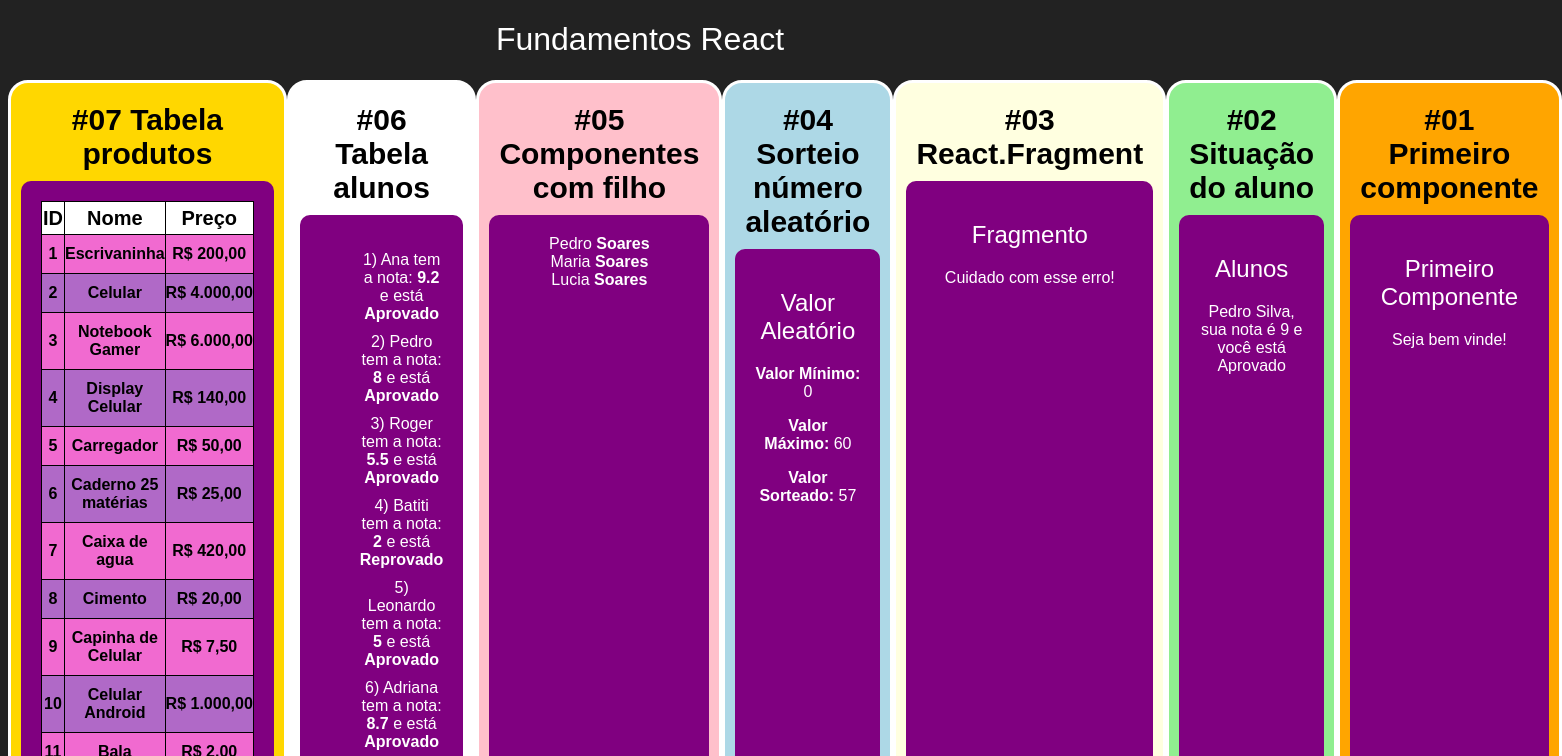
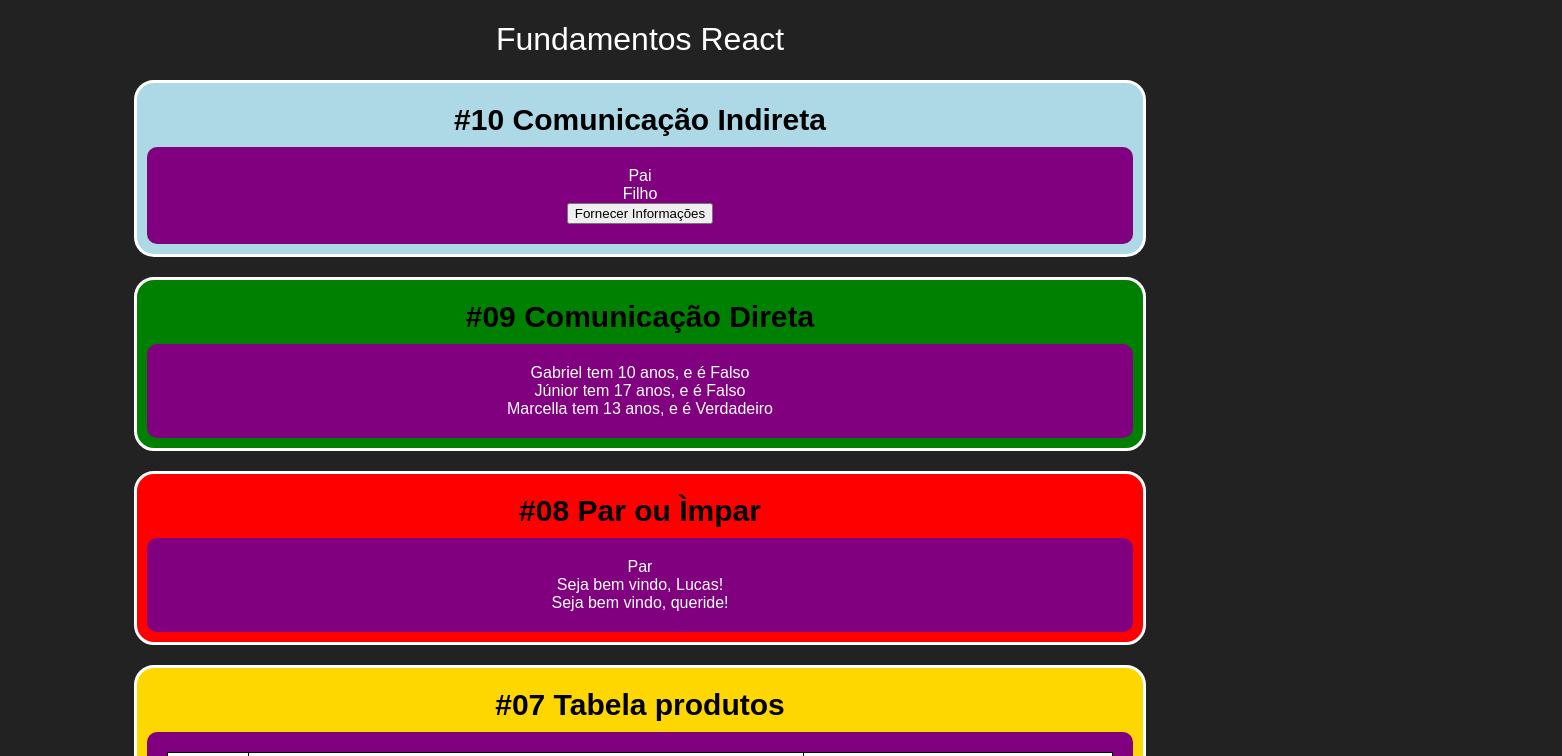
Before and after one commit to lubomfim/aprendendo-react, a React (Create React App) app in the folder aulas/fundamentos/: page / in a window 1280 px wide. Shown: the top 756 px of the page, 1562 px wide, since content can reach past the window. Built offline with nearby package versions, Linux system fonts and the light colour scheme.

Commit message:
Update Readme e aula de comunicação

```diff
--- a/aulas/fundamentos/src/App.css
+++ b/aulas/fundamentos/src/App.css
@@ -2,10 +2,12 @@
   display: flex;
   flex-direction: column;
   justify-content: space-around;
+  max-width: 80%;
+  margin: 0 auto;
 }
 
-@media (min-width: 920px) {
+/* @media (min-width: 920px) {
   .container {
     flex-direction: row;
   }
-}
+} */
--- a/aulas/fundamentos/src/App.jsx
+++ b/aulas/fundamentos/src/App.jsx
@@ -10,11 +10,26 @@ import Familia from './components/basicos/Familia'
 import FamiliaMembro from './components/basicos/FamiliaMebro'
 import ListaAlunos from './components/repeticao/ListaAlunos'
 import TabelaProduto from './components/repeticao/TabelaProdutos'
+import ParOuImpar from './components/condicional/ParOuImpar'
+import UsuarioInfo from './components/condicional/UsuarioInfo'
+import DiretaPai from './components/comunicacao/DiretaPai'
+import IndiretaPai from './components/comunicacao/IndiretaPai'
 
 const App = props =>
   <div id="app">
     <h1>Fundamentos React</h1>
    <div className="container">
+    <Card titulo="#10 Comunicação Indireta" color="lightblue">
+      <IndiretaPai />
+    </Card>
+    <Card titulo="#09 Comunicação Direta" color="green">
+      <DiretaPai />
+    </Card>
+    <Card titulo="#08 Par ou Ìmpar" color="red">
+      <ParOuImpar numero={20}/>
+      <UsuarioInfo usuario={{nome: 'Lucas'}}/>
+      <UsuarioInfo usuario={{email: 'Lucas'}}/>
+    </Card>
     <Card titulo="#07 Tabela produtos" color="gold">
       <TabelaProduto />
     </Card>
--- /dev/null
+++ b/aulas/fundamentos/src/components/comunicacao/DiretaFilho.jsx
@@ -0,0 +1,13 @@
+import React from 'react'
+
+const DiretaFilho = props => {
+  return(
+    <div>
+      <span>{props.text} </span>
+      <span>tem {props.numero} anos, </span>
+      <span>e é {props.bool ? 'Verdadeiro' : 'Falso'}</span>
+    </div>
+  )
+}
+
+export default DiretaFilho
--- /dev/null
+++ b/aulas/fundamentos/src/components/comunicacao/DiretaPai.jsx
@@ -0,0 +1,15 @@
+import React from 'react'
+
+import DiretaFilho from './DiretaFilho'
+
+const DiretaPai = props => {
+  return(
+  <div>
+      <DiretaFilho text="Gabriel"numero={10} bool={false} />
+      <DiretaFilho text="Júnior"numero={17} bool={false} />
+      <DiretaFilho text="Marcella"numero={13} bool={true} />
+  </div>
+  )
+}
+
+export default DiretaPai
--- /dev/null
+++ b/aulas/fundamentos/src/components/comunicacao/IndiretaFilho.jsx
@@ -0,0 +1,12 @@
+import React from 'react'
+
+const IndiretaFilho = props => {
+  return(
+    <div>
+      <div>Filho</div>
+      <button onClick={_ => props.quandoClicar('João', 53, true)}>Fornecer Informações</button>
+    </div>
+  )
+}
+
+export default IndiretaFilho
--- /dev/null
+++ b/aulas/fundamentos/src/components/comunicacao/IndiretaPai.jsx
@@ -0,0 +1,17 @@
+import React from 'react'
+import IndiretaFilho from './IndiretaFilho'
+
+const IndiretaPai = props => {
+  function fornecerInformacoes (nomeParam, idadeParam, nerdParam) {
+      console.log(nomeParam, idadeParam, nerdParam)
+  }
+
+  return(
+  <div>
+    <div>Pai</div>
+   <IndiretaFilho quandoClicar={fornecerInformacoes}></IndiretaFilho>
+  </div>
+  )
+}
+
+export default IndiretaPai
--- /dev/null
+++ b/aulas/fundamentos/src/components/condicional/ParOuImpar.jsx
@@ -0,0 +1,12 @@
+import React from 'react'
+
+const ParOuImpar = (props) => {
+  const isPar = props.numero % 2 === 0
+  return (
+    <div>
+      { isPar ? <span>Par</span> : <span>Ímpar</span>}
+    </div>
+  )
+}
+
+export default ParOuImpar
--- /dev/null
+++ b/aulas/fundamentos/src/components/condicional/UsuarioInfo.jsx
@@ -0,0 +1,19 @@
+import React from 'react'
+import Se from './if'
+
+
+const UsuarioInfo = props => {
+  const usuario = props.usuario || {nome: 'amigo'}
+  return (
+    <div>
+      <Se test={usuario && usuario.nome}>
+        Seja bem vindo, { usuario.nome }!
+      </Se>
+       <Se test={!usuario || !usuario.nome}>
+        Seja bem vindo, queride!
+      </Se>
+    </div>
+  )
+}
+
+export default UsuarioInfo
--- /dev/null
+++ b/aulas/fundamentos/src/components/condicional/if.js
@@ -0,0 +1,9 @@
+const Se = (props) => {
+  if (props.test) {
+    return props.children;
+  } else {
+    return false;
+  }
+};
+
+export default Se;
```
Also changed, not shown: 1 other file (tests, documents, lock files or other folders).
